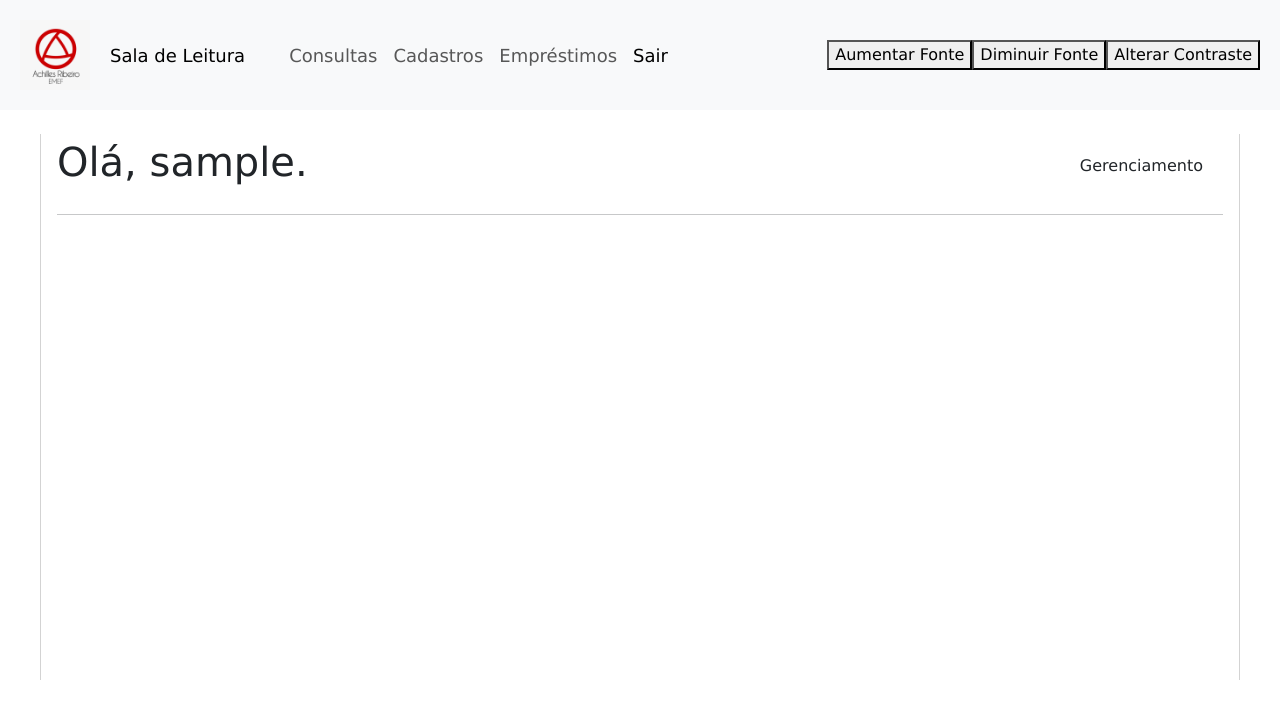
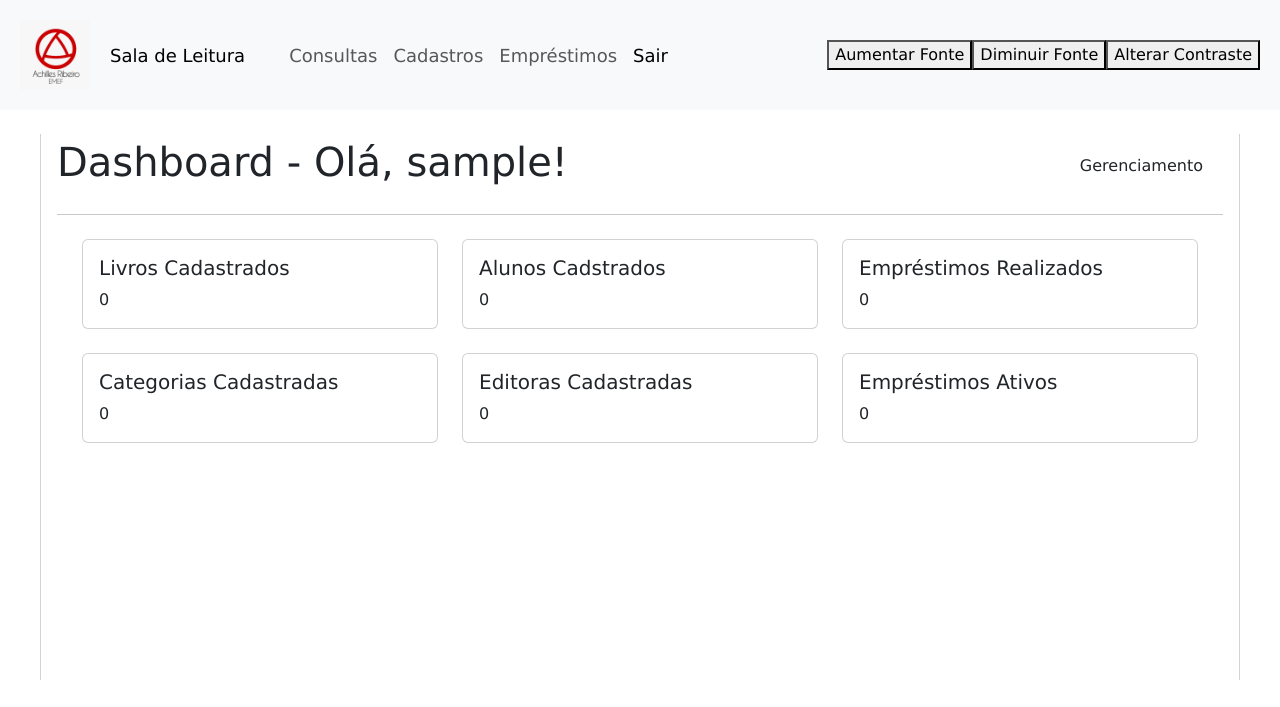
Before and after one commit to EnriqueSLima/PI2-Univesp-Aricanduva---Grupo-10, a Django app: page /sala_leitura/home/ in a window 1280 px wide. Shown: the top 707 px of the page. Run offline with Django 5.2, Linux system fonts and the light colour scheme; the visitor is signed in with stand-in values (Sample User, id 1); data that the repository does not hold is empty; some libraries are stand-ins or nearby versions.

Commit message:
Adicionando dashboard na home_page

```diff
--- a/v0.0.1/sala_leitura/templates/base.html
+++ b/v0.0.1/sala_leitura/templates/base.html
@@ -53,23 +53,13 @@
                 <button id="alto-contraste" onclick="mudarContraste()">Alterar Contraste</button>
 
         </nav>
-
         <div class="container mt-4">
-                {% comment %} {% if messages %}
+            {% if messages %}
                 {% for message in messages %}
                     <div class="alert alert-{{ message.tags }} alert-dismissible fade show" role="alert">
                         {{ message }}
-                            <button type="button" class="close" data-dismiss="alert" aria-label="Fechar">
-                                <span aria-hidden="true">&times;</span>
-                            </button>
+                        <button type="button" class="btn-close" data-bs-dismiss="alert" aria-label="Fechar"></button>
                     </div>
-                    {% endfor %}
-                {% endif %} {% endcomment %}
-                {% if messages %}
-                    {% for message in messages %}
-                        <section class="alert {{message.tags}}">
-                            {{message}}
-                        </section>
                 {% endfor %}
             {% endif %}
         </div>
--- a/v0.0.1/sala_leitura/templates/home_page.html
+++ b/v0.0.1/sala_leitura/templates/home_page.html
@@ -2,10 +2,72 @@
 
 {% block content %}
     <div class='div_flex'>
-        <h1>Olá, {{user.username}}.</h1>
+        <h1>Dashboard - Olá, {{ user.username }}!</h1>
         <p></p>
         <a href="{% url 'admin:index' %}">Gerenciamento</a>
     </div>
     <hr>
+    <div class="container mt-4">
+        <div class="row">
+            <!-- Card para a quantidade de livros -->
+            <div class="col-md-4 col-sm-6 col-12 mb-4">
+                <div class="card h-100">
+                    <div class="card-body">
+                        <h5 class="card-title">Livros Cadastrados</h5>
+                        <p class="card-text">{{ livros_count }}</p>
+                    </div>
+                </div>
+            </div>
 
-{% endblock %}
+            <!-- Card para a quantidade de alunos -->
+            <div class="col-md-4 col-sm-6 col-12 mb-4">
+                <div class="card h-100">
+                    <div class="card-body">
+                        <h5 class="card-title">Alunos Cadstrados</h5>
+                        <p class="card-text">{{ alunos_count }}</p>
+                    </div>
+                </div>
+            </div>
+
+            <!-- Card para os empréstimos realizados -->
+            <div class="col-md-4 col-sm-6 col-12 mb-4">
+                <div class="card h-100">
+                    <div class="card-body">
+                        <h5 class="card-title">Empréstimos Realizados</h5>
+                        <p class="card-text">{{ emprestimos_count }}</p>
+                    </div>
+                </div>
+            </div>
+
+            <!-- Card para as categorias mais emprestadas -->
+            <div class="col-md-4 col-sm-6 col-12 mb-4">
+                <div class="card h-100">
+                    <div class="card-body">
+                        <h5 class="card-title">Categorias Cadastradas</h5>
+                        <p class="card-text">{{ categorias_count }}</p>
+                    </div>
+                </div>
+            </div>
+
+            <!-- Card para a quantidade de editoras -->
+            <div class="col-md-4 col-sm-6 col-12 mb-4">
+                <div class="card h-100">
+                    <div class="card-body">
+                        <h5 class="card-title">Editoras Cadastradas</h5>
+                        <p class="card-text">{{ editoras_count }}</p>
+                    </div>
+                </div>
+            </div>
+
+            <!-- Card para os empréstimos ativos -->
+            <div class="col-md-4 col-sm-6 col-12 mb-4">
+                <div class="card h-100">
+                    <div class="card-body">
+                        <h5 class="card-title">Empréstimos Ativos</h5>
+                        <p class="card-text">{{ emprestimos_ativos_count }}</p>
+                    </div>
+                </div>
+            </div>
+        </div>
+    </div>
+{% endblock content %}
--- a/v0.0.1/sala_leitura/views.py
+++ b/v0.0.1/sala_leitura/views.py
@@ -1,3 +1,4 @@
+# Imports necessários
 from django.shortcuts import render, redirect, get_object_or_404
 from .forms import AlunoForm, LivroForm, EditoraForm, CategoriaForm, EmprestimoForm
 from .models import Aluno, Livro, Editora, Categoria, Emprestimo
@@ -6,7 +7,6 @@ from django.utils import timezone
 from django.http import HttpResponse, HttpRequest
 from django.contrib import messages
 
-
 # View para a landing page
 def landing_page(request):
     return render(request, 'landing_page.html')
@@ -14,7 +14,26 @@ def landing_page(request):
 # View para a home_page
 @login_required(login_url='landing_page')
 def home_page(request):
-    return render(request, 'home_page.html')
+    # Contagem de livros, alunos, categorias e editoras
+    livros_count = Livro.objects.count()
+    alunos_count = Aluno.objects.count()
+    categorias_count = Categoria.objects.count()
+    editoras_count = Editora.objects.count()
+
+    # Contagem de empréstimos
+    emprestimos_count = Emprestimo.objects.count()  # Total de empréstimos realizados
+    emprestimos_ativos_count = Emprestimo.objects.filter(ativo=True).count()  # Empréstimos ativos
+
+    # Passando as variáveis para o template
+    return render(request, 'home_page.html', {
+        'livros_count': livros_count,
+        'alunos_count': alunos_count,
+        'categorias_count': categorias_count,
+        'editoras_count': editoras_count,
+        'emprestimos_count': emprestimos_count,
+        'emprestimos_ativos_count': emprestimos_ativos_count
+    })
+
 
 # View para a consultas
 @login_required
@@ -44,7 +63,6 @@ def lista_livros(request):
 def detalhes_livro(request, id):
     livro = get_object_or_404(Livro, id=id)
     return render(request, 'detalhes_livro.html', {'livro': livro})
-
 
 # View para a listar alunos
 @login_required
```
Lines whose indentation alone changed are shown as unchanged.
